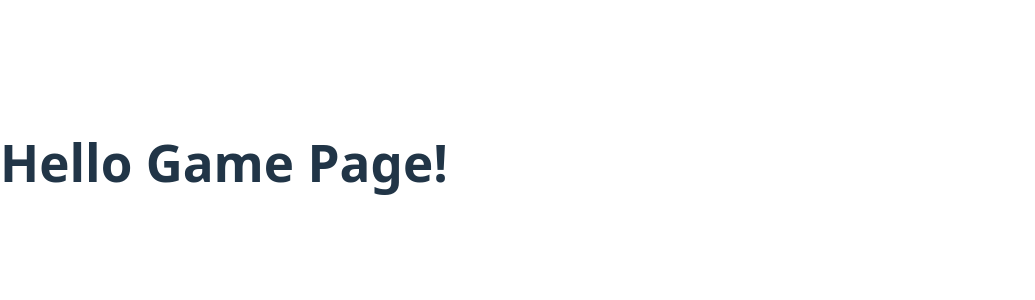
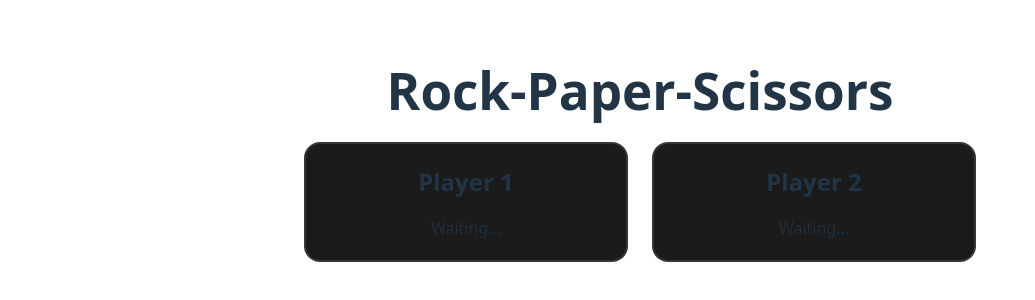
Before and after one commit to BogdanM0103/PlayFunGames, a website built with Vite: page game.html in a window 1280 px wide. Shown: the part 238-538 px from the top of the page, without its empty margins (0-1035 px from the left). Built offline with nearby package versions, Linux system fonts and the light colour scheme.

Commit message:
commit #2

```diff
--- a/game.html
+++ b/game.html
@@ -1,10 +1,16 @@
 <!DOCTYPE html>
 <html lang="en">
 <head>
-    <meta charset="UTF-8">
+    <meta charset="UTF-8" />
     <title>Rock-Paper-Scissors</title>
+    <link rel="icon" type="image/png" href="/images/logo.png" />
+    <meta name="viewport" content="width=device-width, initial-scale=1.0" />
+
+    <!-- Reuse your main styles -->
+    <link rel="stylesheet" href="/src/style.css" />
 </head>
 <body>
-    <h1>Hello Game Page!</h1>
+    <div id="app"></div>
+    <script type="module" src="/src/game.js"></script>
 </body>
 </html>
--- /dev/null
+++ b/src/game.js
@@ -0,0 +1,19 @@
+import './style.css'
+
+document.querySelector('#app').innerHTML = `
+  <div class="game">
+    <h1 class="game-title">Rock-Paper-Scissors</h1>
+
+    <div class="cards">
+      <div class="player-card" id="p1Card">
+        <h2>Player 1</h2>
+        <div class="status" id="p1Status">Waiting...</div>
+      </div>
+
+      <div class="player-card" id="p2Card">
+        <h2>Player 2</h2>
+        <div class="status" id="p2Status">Waiting...</div>
+      </div>
+    </div>
+  </div>
+`
--- a/src/main.js
+++ b/src/main.js
@@ -8,5 +8,3 @@ document.querySelector('#app').innerHTML = `
     <h1>Play Fun Games With Friends!</h1>
   </div>
 `
-
-setupCounter(document.querySelector('#counter'))
--- a/src/style.css
+++ b/src/style.css
@@ -85,10 +85,62 @@ button:focus-visible {
     color: #213547;
     background-color: #ffffff;
   }
+
   a:hover {
     color: #747bff;
   }
+
   button {
     background-color: #f9f9f9;
   }
 }
+
+.game {
+  width: 100%;
+  max-width: 900px;
+  margin: 0 auto;
+}
+
+.game-title {
+  margin: 0 0 24px 0;
+}
+
+.cards {
+  display: flex;
+  gap: 24px;
+  justify-content: center;
+  align-items: stretch;
+}
+
+.player-card {
+  flex: 1;
+  min-width: 280px;
+  max-width: 360px;
+  background: #1b1b1b;
+  border: 2px solid rgba(255, 255, 255, 0.12);
+  border-radius: 16px;
+  padding: 20px;
+  text-align: center;
+}
+
+.player-card h2 {
+  margin: 0 0 12px 0;
+  font-size: 24px;
+}
+
+.player-card .status {
+  margin-top: 16px;
+  opacity: 0.8;
+}
+
+/* Mobile stacking */
+@media (max-width: 700px) {
+  .cards {
+    flex-direction: column;
+    align-items: center;
+  }
+  .player-card {
+    width: 100%;
+    max-width: 420px;
+  }
+}
```
